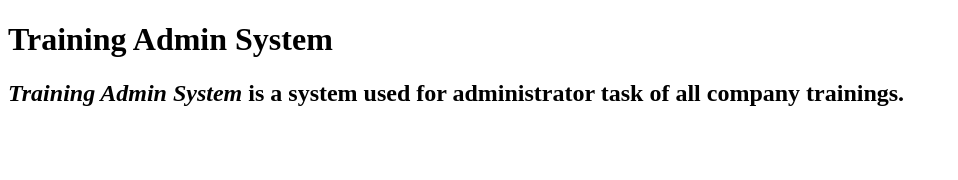
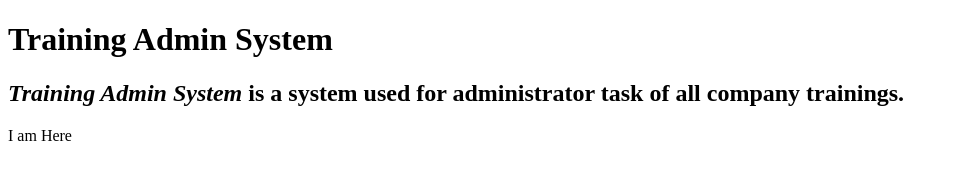
Before and after one commit to inezs/training_admin_system, a plain HTML site: page index.html in a window 1280 px wide. Shown: the whole page, without its empty margins (0-958 px from the left). Drawn offline with Linux system fonts and the light colour scheme.

Commit message:
changed some lines

```diff
--- a/index.html
+++ b/index.html
@@ -6,5 +6,6 @@
 	<body>
 	<h1>Training Admin System</h1>
 	<h2><i>Training Admin System</i> is a system used for administrator task of all company trainings.</h2>
+	<p>I am Here</p>
 	</body>
 </html>
```
